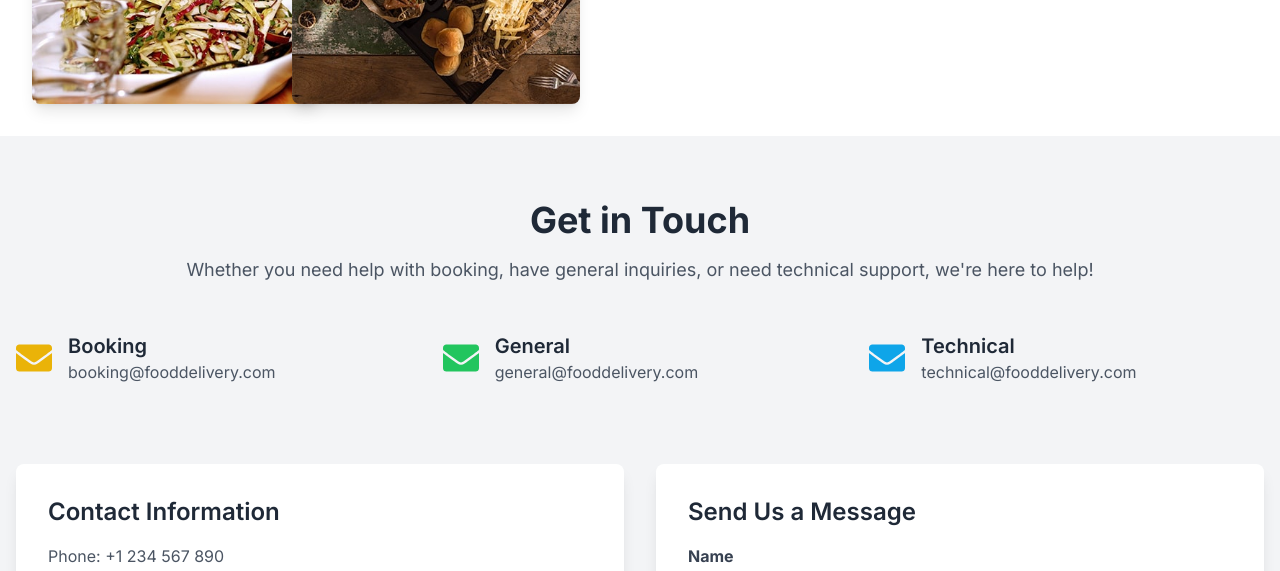
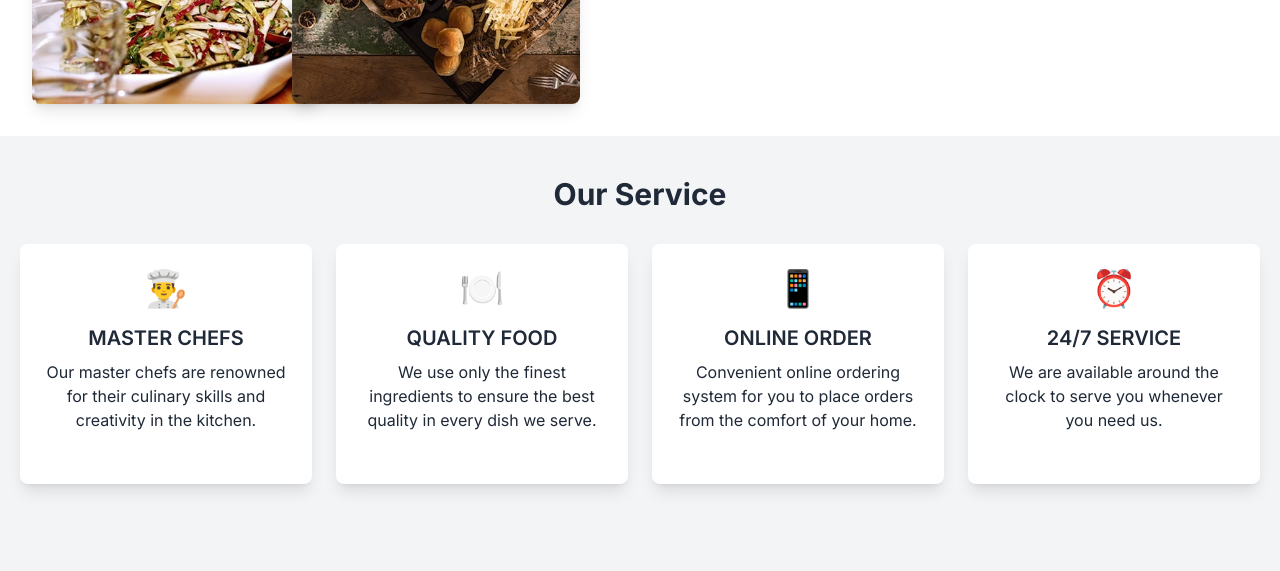
Before and after one commit to Tamal2026/table-talk-client, a Next.js app: page / in a window 1280 px wide. Shown: the part 1140-1711 px from the top of the page. Built offline with nearby package versions, Linux system fonts and the light colour scheme.

Commit message:
service page complete

```diff
--- a/app/layout.js
+++ b/app/layout.js
@@ -4,6 +4,7 @@ import Navbar from "@/components/Nabar/page";
 import Hero from "@/components/Hero/page";
 import About from "@/components/About/page";
 import Contact from "@/components/Contact/page";
+import Service from "@/components/Service/page";
 
 const inter = Inter({ subsets: ["latin"] });
 
@@ -19,6 +20,7 @@ export default function RootLayout({ children }) {
         <Navbar></Navbar>
         <Hero></Hero>
         <About></About>
+        <Service></Service>
         <Contact></Contact>
         {children}
       </body>
--- a/components/Nabar/page.jsx
+++ b/components/Nabar/page.jsx
@@ -1,29 +1,39 @@
 import Image from "next/image";
 import Logo from "@/public/images/logo.png";
+import Link from "next/link";
 
 export default function Navbar() {
   return (
-    <>
-      <div className="navbar-container flex justify-between px-10 pt-4 mx-auto  max-w-screen-2xl bg-black">
+    <div className="navbar-container flex justify-between px-10 pt-4 mx-auto max-w-screen-2xl bg-black">
       <div className="logo">
         <Image
           className="h-10 w-auto md:h-12 lg:h-16"
           src={Logo}
-            alt="This is logo of Restaurant"
+          alt="This is the logo of the Restaurant"
         />
       </div>
       <div className="Navbar-list flex justify-between items-center">
         <ul className="flex space-x-6 list-none text-white">
-            <li>HOME</li>
-            <li>MENU</li>
-            <li>ABOUT</li>
-            <li>CONTACT</li>
-            <li>GALLERY</li>
-            <li>SERVICE</li>
-
+          <li>
+            <Link href="/">HOME</Link>
+          </li>
+          <li>
+            <Link href="/menu">MENU</Link>
+          </li>
+          <li>
+            <Link href="/about">ABOUT</Link>
+          </li>
+          <li>
+            <Link href="/contact">CONTACT</Link>
+          </li>
+          <li>
+            <Link href="/gallery">GALLERY</Link>
+          </li>
+          <li>
+            <Link href="/service">SERVICE</Link>
+          </li>
         </ul>
       </div>
     </div>
-    </>
   );
 }
--- /dev/null
+++ b/components/Service/page.jsx
@@ -0,0 +1,49 @@
+export default function Service() {
+  return (
+    <div className="service-container py-10 px-5 bg-gray-100 max-w-screen-2xl mx-auto">
+      {/* Heading */}
+      <h1 className="text-3xl font-bold text-center text-gray-800 mb-8">
+        Our Service
+      </h1>
+
+      {/* Service Items */}
+      <div className="grid grid-cols-1 sm:grid-cols-2 lg:grid-cols-4 gap-6">
+        {/* Master Chefs */}
+        <div className="service-item p-6 bg-white shadow-lg rounded-lg text-center transform hover:scale-105 hover:bg-orange-400 hover:text-white transition-all duration-300 ease-in-out" style={{ width: '100%', maxWidth: '300px', height: '240px', padding: '24px', margin: '0 auto' }}>
+          <div className="text-4xl mb-4">👨‍🍳</div>
+          <h2 className="text-xl font-semibold mb-2">MASTER CHEFS</h2>
+          <p>
+            Our master chefs are renowned for their culinary skills and creativity in the kitchen.
+          </p>
+        </div>
+
+        {/* Quality Food */}
+        <div className="service-item p-6 bg-white shadow-lg rounded-lg text-center transform hover:scale-105 hover:bg-orange-400 hover:text-white transition-all duration-300 ease-in-out" style={{ width: '100%', maxWidth: '300px', height: '240px', padding: '24px', margin: '0 auto' }}>
+          <div className="text-4xl mb-4">🍽️</div>
+          <h2 className="text-xl font-semibold mb-2">QUALITY FOOD</h2>
+          <p>
+            We use only the finest ingredients to ensure the best quality in every dish we serve.
+          </p>
+        </div>
+
+        {/* Online Order */}
+        <div className="service-item p-6 bg-white shadow-lg rounded-lg text-center transform hover:scale-105 hover:bg-orange-400 hover:text-white transition-all duration-300 ease-in-out" style={{ width: '100%', maxWidth: '300px', height: '240px', padding: '24px', margin: '0 auto' }}>
+          <div className="text-4xl mb-4">📱</div>
+          <h2 className="text-xl font-semibold mb-2">ONLINE ORDER</h2>
+          <p>
+            Convenient online ordering system for you to place orders from the comfort of your home.
+          </p>
+        </div>
+
+        {/* 24/7 Service */}
+        <div className="service-item p-6 bg-white shadow-lg rounded-lg text-center transform hover:scale-105 hover:bg-orange-400 hover:text-white transition-all duration-300 ease-in-out" style={{ width: '100%', maxWidth: '300px', height: '240px', padding: '24px', margin: '0 auto' }}>
+          <div className="text-4xl mb-4">⏰</div>
+          <h2 className="text-xl font-semibold mb-2">24/7 SERVICE</h2>
+          <p>
+            We are available around the clock to serve you whenever you need us.
+          </p>
+        </div>
+      </div>
+    </div>
+  );
+}
```
Lines whose indentation alone changed are shown as unchanged.
